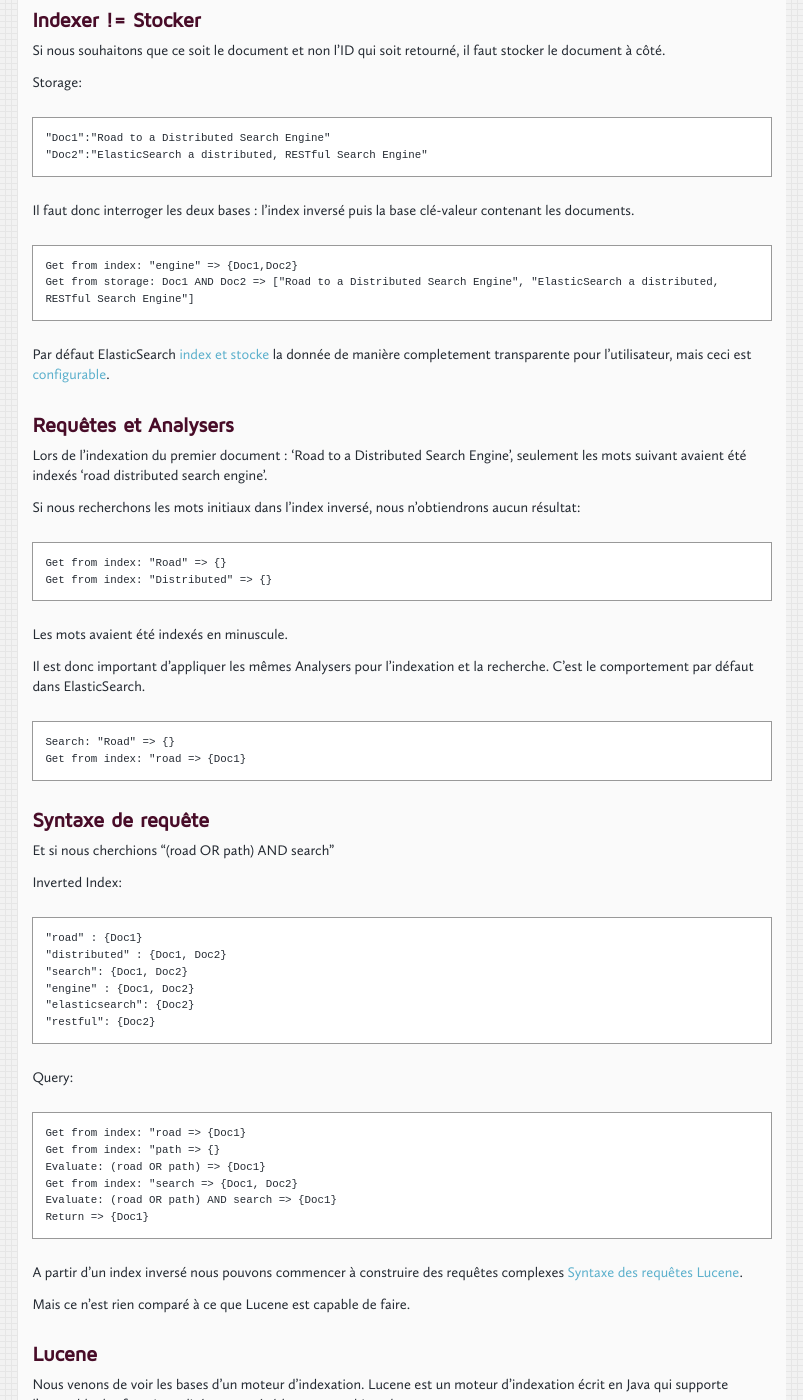
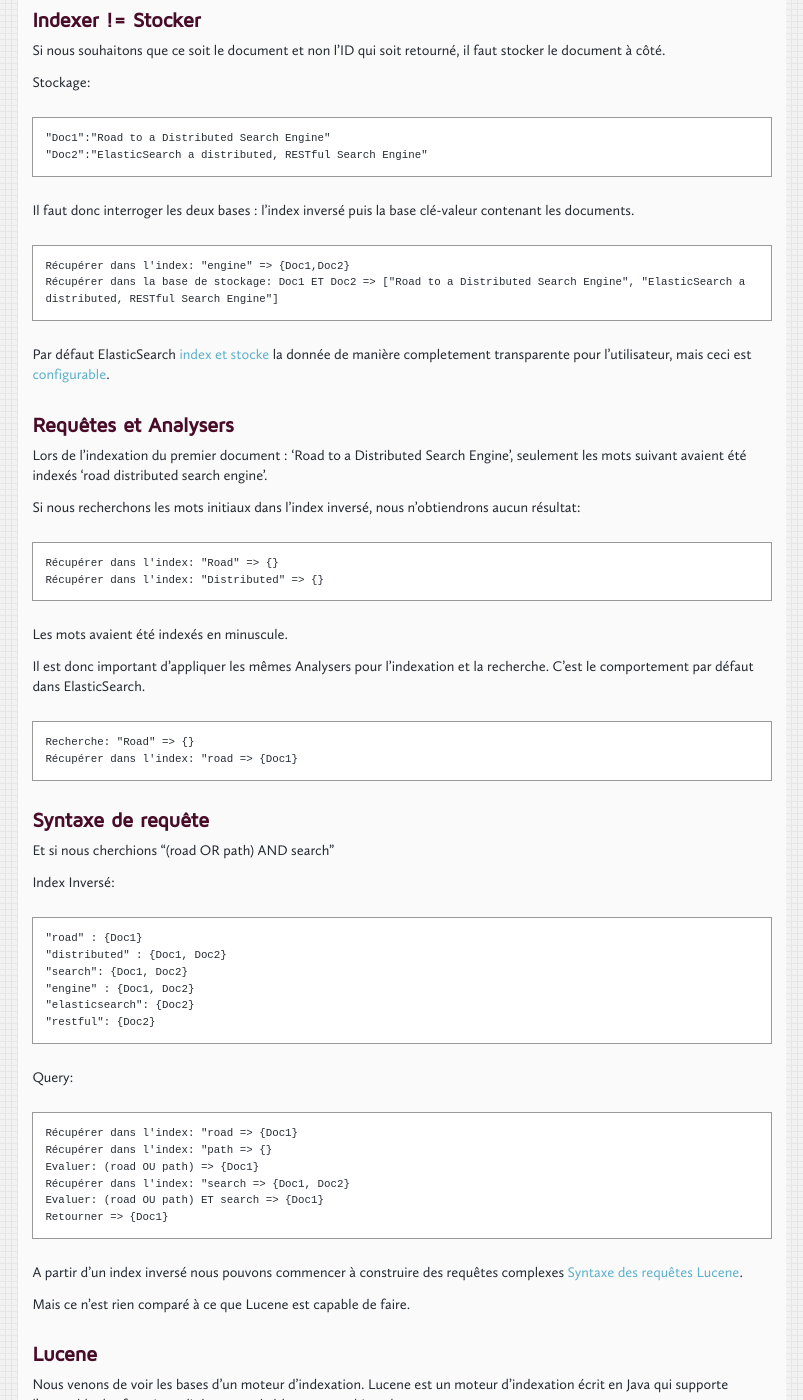
Before and after one commit to pullrequest/pullrequest.github.com, a Jekyll site: the page built from _posts/2012-08-21-au-coeur-d-elasticsearch.markdown, in a window 1280 px wide and 1400 px high, scrolled down 1832 px. Shown: the whole window, without its empty margins (132-935 px from the left). Built offline with Jekyll 4.4.1, drawn with Linux system fonts in a browser that asks for light colours; nearby versions of some CDN libraries; comment, search, counter and statistics services are not loaded; some of the changed text lies outside the part shown.

Commit message:
Plus de référence à l'anglais

```diff
--- a/_posts/2012-08-21-au-coeur-d-elasticsearch.markdown
+++ b/_posts/2012-08-21-au-coeur-d-elasticsearch.markdown
@@ -54,7 +54,7 @@
 
 Le contenu de l'index inversé ressemblera à ça:
 
-Inverted Index:
+Index Inversé:
 
     "road" : {Doc1}
     "distributed" : {Doc1}
@@ -67,7 +67,7 @@
 
 L'index inversé ressemble maintenant à ça:
 
-Inverted Index:
+Index Inversé:
 
     "road" : {Doc1}
     "distributed" : {Doc1, Doc2}
@@ -83,7 +83,7 @@
 
 Maintenant que nous avons une base clé - multiple valeurs, il est assez facile de faire une recherche sur un terme:
 
-    Get from index: "engine" => {Doc1,Doc2}
+    Récupérer dans l'index: "engine" => {Doc1,Doc2}
 
 Les IDs des documents nous sont retournés.
 
@@ -91,15 +91,15 @@
 
 Si nous souhaitons que ce soit le document et non l'ID qui soit retourné, il faut stocker le document à côté.
 
-Storage:
+Stockage:
 
     "Doc1":"Road to a Distributed Search Engine"
     "Doc2":"ElasticSearch a distributed, RESTful Search Engine"
 
 Il faut donc interroger les deux bases : l'index inversé puis la base clé-valeur contenant les documents.
 
-    Get from index: "engine" => {Doc1,Doc2}
-    Get from storage: Doc1 AND Doc2 => ["Road to a Distributed Search Engine", "ElasticSearch a distributed, RESTful Search Engine"]
+    Récupérer dans l'index: "engine" => {Doc1,Doc2}
+    Récupérer dans la base de stockage: Doc1 ET Doc2 => ["Road to a Distributed Search Engine", "ElasticSearch a distributed, RESTful Search Engine"]
 
 Par défaut ElasticSearch [index et stocke](http://www.elasticsearch.org/guide/reference/mapping/source-field.html) la donnée de manière completement transparente pour l'utilisateur, mais ceci est [configurable](https://groups.google.com/d/msg/elasticsearch/k_YgO8xspXE/eqY_SHEwgCMJ).
 
@@ -110,15 +110,15 @@
 
 Si nous recherchons les mots initiaux dans l'index inversé, nous n'obtiendrons aucun résultat:
 
-    Get from index: "Road" => {}
-    Get from index: "Distributed" => {}
+    Récupérer dans l'index: "Road" => {}
+    Récupérer dans l'index: "Distributed" => {}
 
 Les mots avaient été indexés en minuscule.
 
 Il est donc important d'appliquer les mêmes Analysers pour l'indexation et la recherche. C'est le comportement par défaut dans ElasticSearch.
 
-    Search: "Road" => {}
-    Get from index: "road => {Doc1}
+    Recherche: "Road" => {}
+    Récupérer dans l'index: "road => {Doc1}
 
 
 ## Syntaxe de requête
@@ -126,7 +126,7 @@
 
 Et si nous cherchions "(road OR path) AND search"
 
-Inverted Index:
+Index Inversé:
 
     "road" : {Doc1}
     "distributed" : {Doc1, Doc2}
@@ -137,12 +137,12 @@
 
 Query:
 
-    Get from index: "road => {Doc1}
-    Get from index: "path => {}
-    Evaluate: (road OR path) => {Doc1}
-    Get from index: "search => {Doc1, Doc2}
-    Evaluate: (road OR path) AND search => {Doc1}
-    Return => {Doc1}
+    Récupérer dans l'index: "road => {Doc1}
+    Récupérer dans l'index: "path => {}
+    Evaluer: (road OU path) => {Doc1}
+    Récupérer dans l'index: "search => {Doc1, Doc2}
+    Evaluer: (road OU path) ET search => {Doc1}
+    Retourner => {Doc1}
 
 A partir d'un index inversé nous pouvons commencer à construire des requêtes complexes
 [Syntaxe des requêtes Lucene](http://lucene.apache.org/core/3_6_1/queryparsersyntax.html).
```
